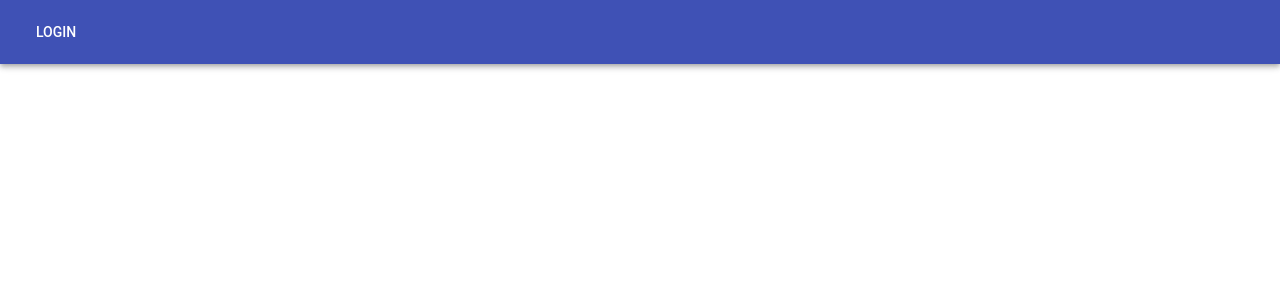
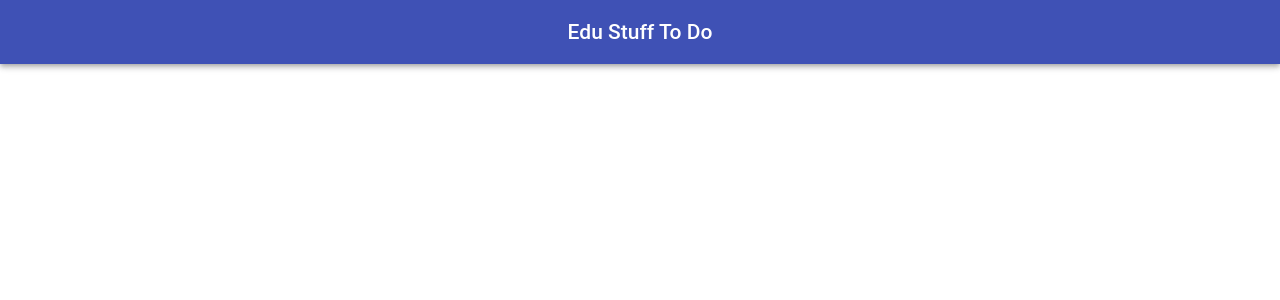
Before and after one commit to melinda-schmitz/CodeSwitch2018, a React (Create React App) app in the folder client/: page / in a window 1280 px wide. Shown: the top 300 px of the page. Built offline with nearby package versions, Linux system fonts and the light colour scheme.

Commit message:
Added Content to Nav Bar Content

```diff
--- a/client/src/components/NavBar/NavBar.js
+++ b/client/src/components/NavBar/NavBar.js
@@ -16,6 +16,9 @@
   menuButton: {
     marginLeft: -12,
     marginRight: 20
+  },
+  loginButton: {
+	fontSize: '1.5em'
   }
 };
 
@@ -25,7 +28,11 @@
     <div className={classes.root}>
       <AppBar position="static">
         <Toolbar>
-          <Button color="inherit">Login</Button>
+          <Button color="inherit"><i class="fas fa-bars"></i></Button>
+		  <Typography variant="title" color="inherit" className={classes.grow}>
+            Edu Stuff To Do
+          </Typography>
+          <Button color="inherit" className={classes.loginButton}><i class="far fa-user-circle"></i></Button>
         </Toolbar>
       </AppBar>
     </div>
```
